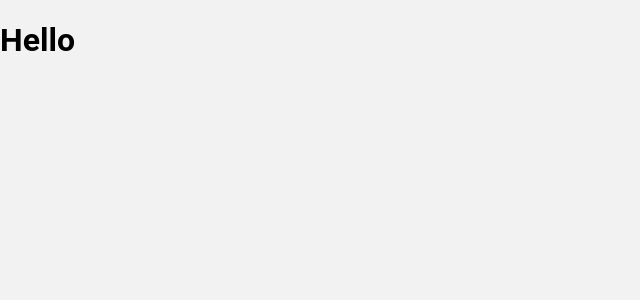
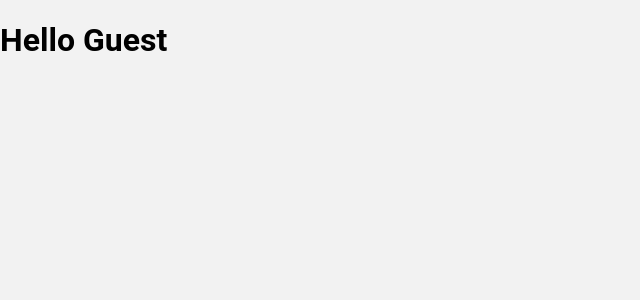
Before and after one commit to Mouinbhm/SocialMedia_MERN_App, a React (Create React App) app in the folder frontend/: page /home in a window 1280 px wide. Shown: the top 300 px of the page, without its empty margins (0-640 px from the left). Built offline with nearby package versions, Linux system fonts and the light colour scheme; sample sign-in values are in the browser's storage.

Commit message:
Home page guard

```diff
--- a/frontend/src/pages/home.js
+++ b/frontend/src/pages/home.js
@@ -1,26 +1,26 @@
 import React, { useEffect, useState } from "react";
+import { useNavigate } from "react-router-dom";
 
 const Home = () => {
-  const [connectedUser, setConnectedUser] = useState(null); // Initialiser à null pour éviter les erreurs de rendu
-
-  const getConnectedUserData = () => {
-    const userData = localStorage.getItem("user_data");
-    if (userData) {
-      setConnectedUser(JSON.parse(userData));
-    }
-  };
+  const [connectedUser, setConnectedUser] = useState({});
+  const navigate = useNavigate();
 
   useEffect(() => {
+    const getConnectedUserData = () => {
+      const userData = localStorage.getItem("user_data");
+      if (userData === null) {
+        navigate("/login");
+      } else {
+        setConnectedUser(JSON.parse(userData));
+      }
+    };
+
     getConnectedUserData();
-  }, []);
+  }, [navigate]);
 
   return (
     <>
-      {connectedUser ? (
-        <h1>Hello {connectedUser.firstname}</h1>
-      ) : (
-        <h1>Hello Guest</h1>
-      )}
+      <h1>Hello {connectedUser.firstname || "Guest"}</h1>
     </>
   );
 };
```
